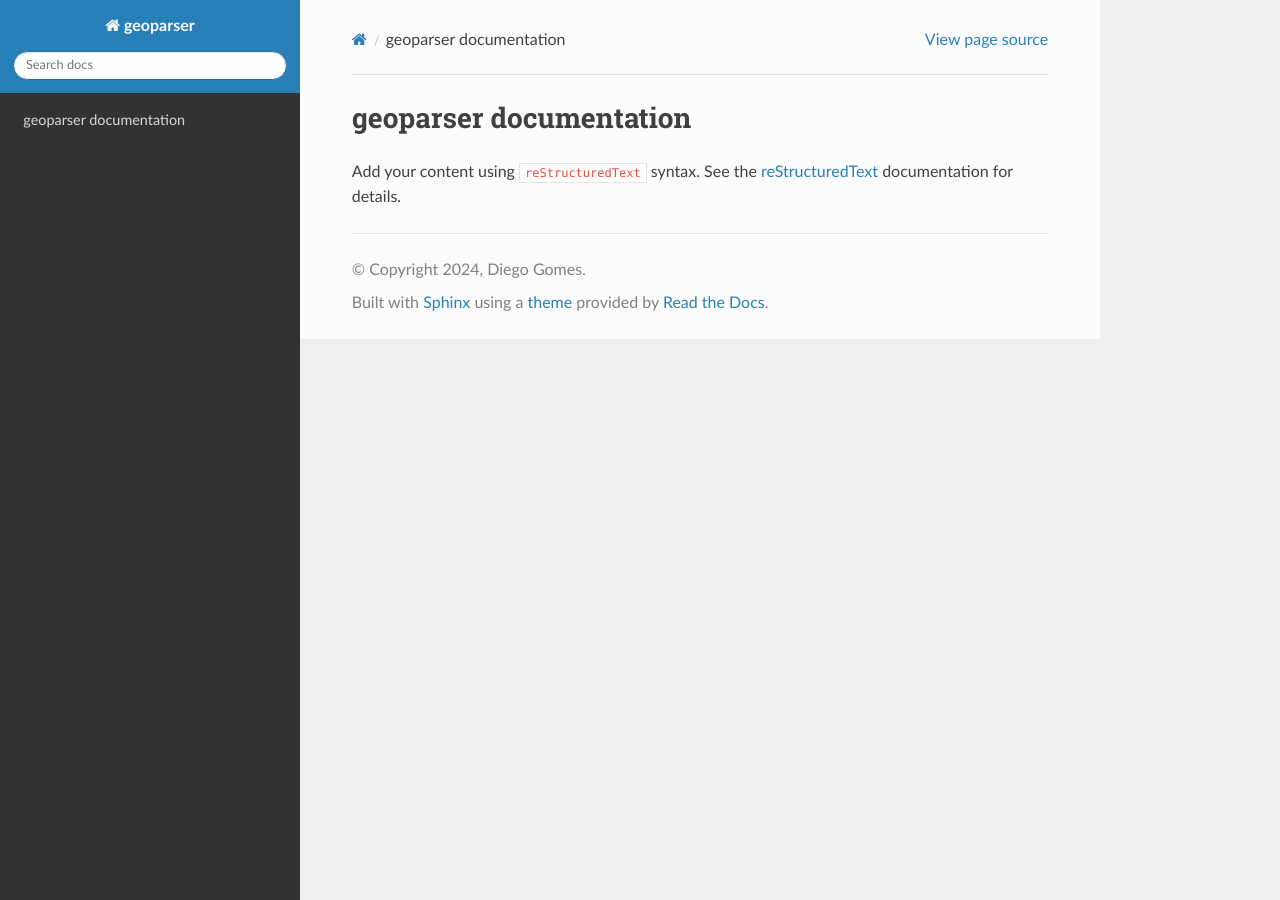
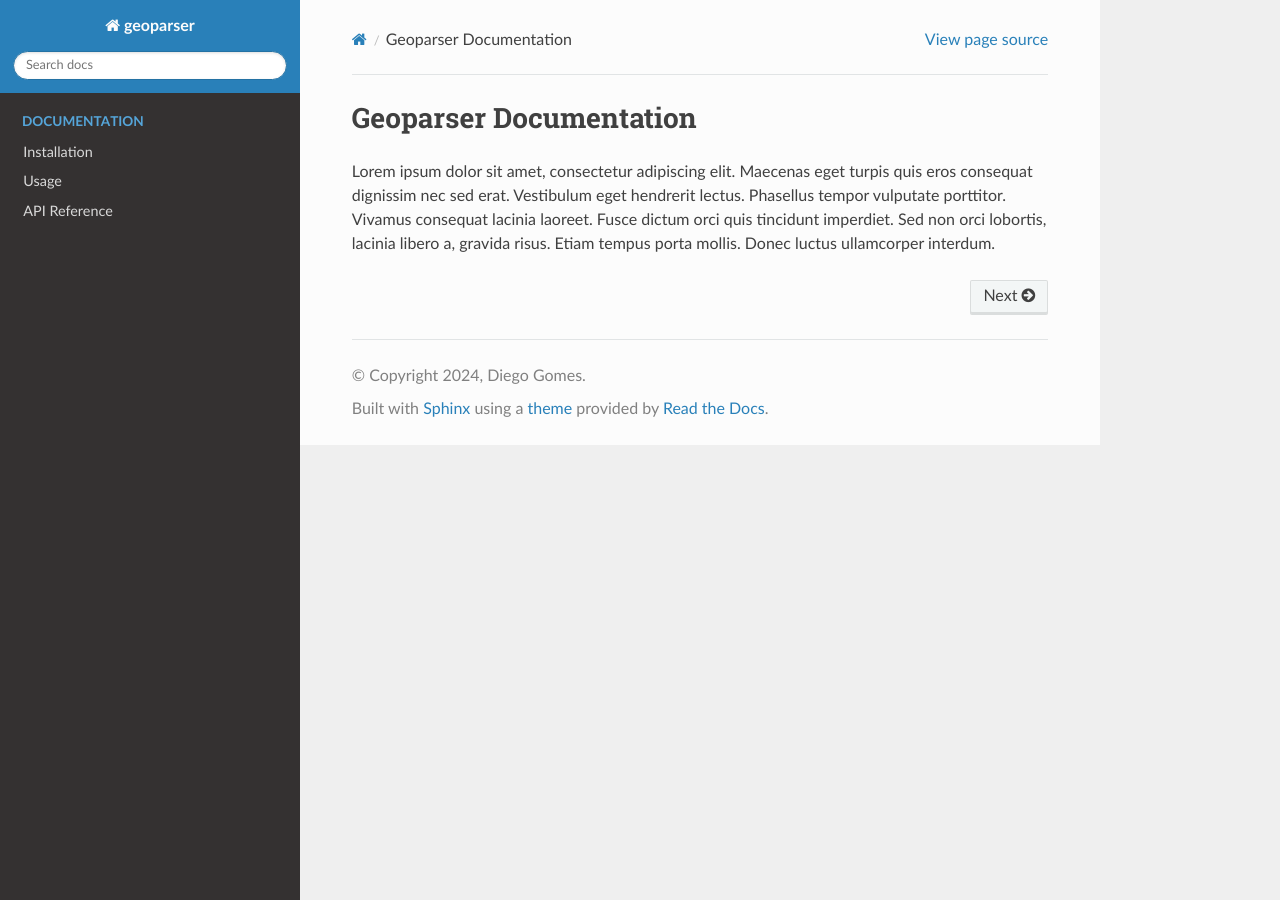
Before and after one commit to dguzh/geoparser, a Sphinx documentation site: the page built from docs/index.rst, in a window 1280 px wide. Built offline with Sphinx 7.4.7 and the Read the Docs theme 3.1.0, drawn with Linux system fonts in a browser that asks for light colours.

Commit message:
add some placeholder texts to documentation

```diff
--- a/docs/index.rst
+++ b/docs/index.rst
@@ -1,16 +1,13 @@
-.. geoparser documentation master file, created by
-   sphinx-quickstart on Wed Nov  6 15:41:20 2024.
-   You can adapt this file completely to your liking, but it should at least
-   contain the root `toctree` directive.
-
-geoparser documentation
+Geoparser Documentation
 =======================
 
-Add your content using ``reStructuredText`` syntax. See the
-`reStructuredText <https://www.sphinx-doc.org/en/master/usage/restructuredtext/index.html>`_
-documentation for details.
-
+Lorem ipsum dolor sit amet, consectetur adipiscing elit. Maecenas eget turpis quis eros consequat dignissim nec sed erat. Vestibulum eget hendrerit lectus. Phasellus tempor vulputate porttitor. Vivamus consequat lacinia laoreet. Fusce dictum orci quis tincidunt imperdiet. Sed non orci lobortis, lacinia libero a, gravida risus. Etiam tempus porta mollis. Donec luctus ullamcorper interdum.
 
 .. toctree::
    :maxdepth: 2
-   :caption: Contents:
+   :caption: Documentation
+   :hidden:
+
+   installation
+   usage
+   api
```
Also changed, not shown: docs/installation.rst (added, +8 -0 lines), docs/usage.rst (added, +16 -0 lines).
